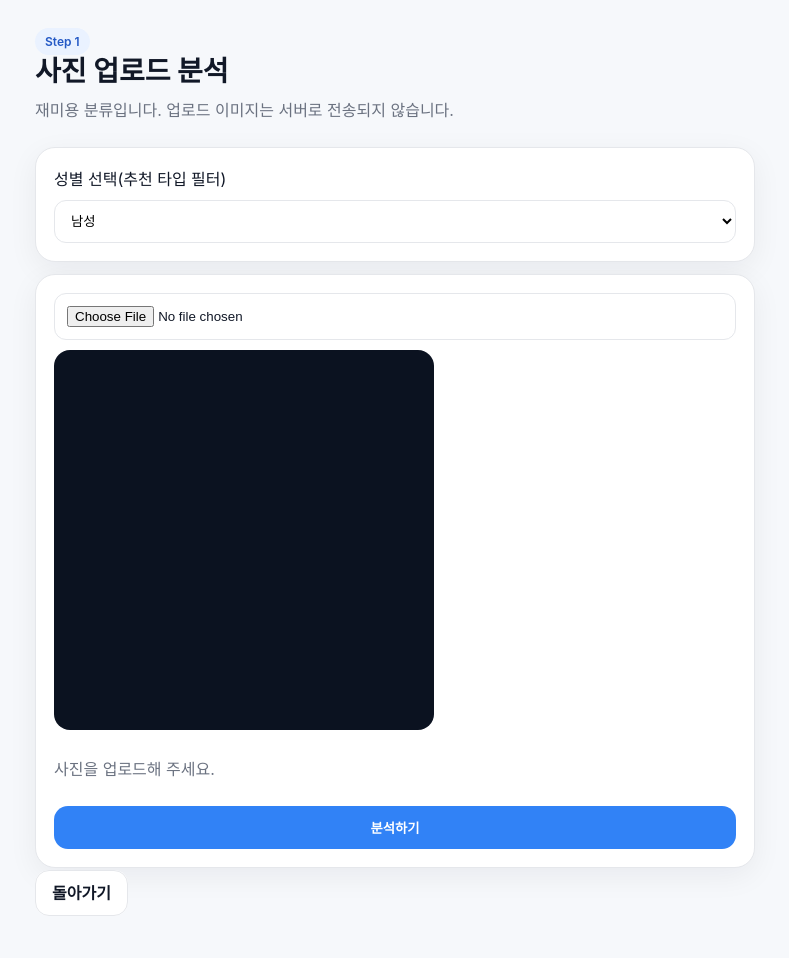
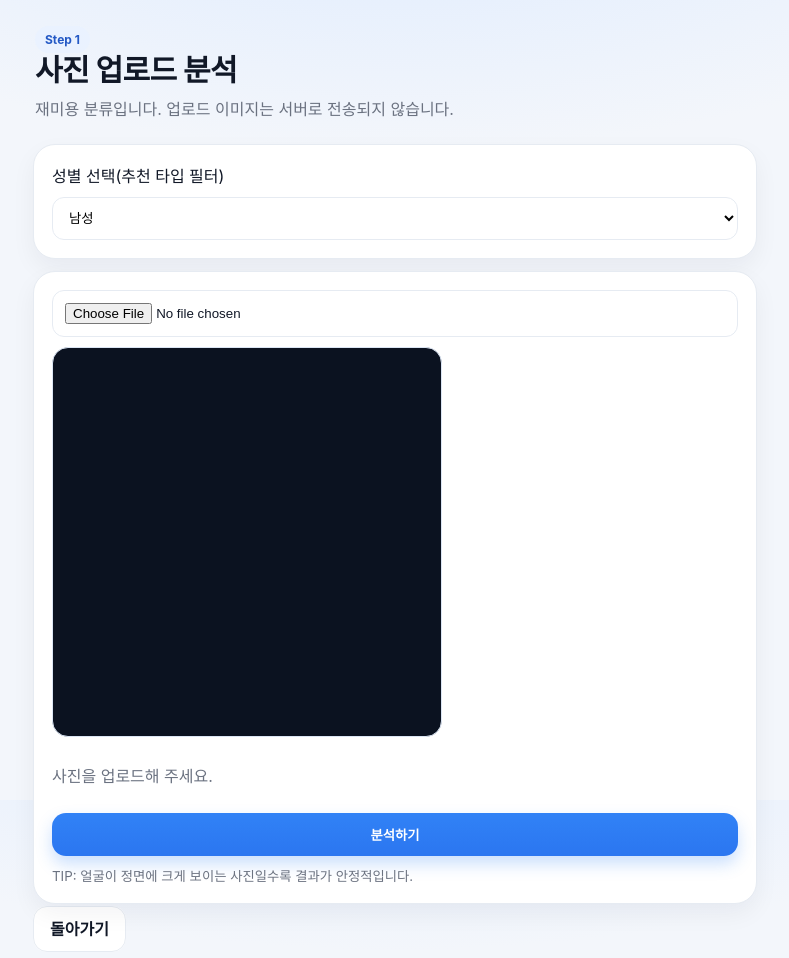
Before and after one commit to servantservant1230/openclaw-workspace, a website built with Vite: page nsolo-type/scan.html in a window 1280 px wide. Shown: the whole page, without its empty margins (245-1034 px from the left). Before the commit the page ends 924 px from the top, so only its background shows below. Built offline with nearby package versions, Linux system fonts and the light colour scheme.

Commit message:
Refine nsolo UI with faster perceived UX and polished Toss-like visuals

```diff
--- a/nsolo-type/scan.html
+++ b/nsolo-type/scan.html
@@ -19,6 +19,7 @@
     <canvas id='preview' width='320' height='320'></canvas>
     <p id='status' class='muted'>사진을 업로드해 주세요.</p>
     <button id='analyze'>분석하기</button>
+    <small class='muted'>TIP: 얼굴이 정면에 크게 보이는 사진일수록 결과가 안정적입니다.</small>
   </section>
 
   <a class='btn ghost' href='/'>돌아가기</a>
--- a/nsolo-type/src/scan.ts
+++ b/nsolo-type/src/scan.ts
@@ -72,6 +72,10 @@
     status.textContent = '먼저 사진을 업로드해 주세요.';
     return;
   }
+
+  btn.disabled = true;
+  status.textContent = '분석 중...';
+
   const g = gender.value as Gender;
   const w = 224, h = 224;
   const off = document.createElement('canvas');
@@ -81,7 +85,10 @@
   const data = off.getContext('2d')!.getImageData(0, 0, w, h);
   const features = extractFeatures(data);
   const top3 = scoreFromFeatures(features, g).map(r => ({ ...r, p: Math.round(r.p * 1000) / 10 }));
+
   sessionStorage.setItem('nsolo_result', JSON.stringify(top3));
   sessionStorage.setItem('nsolo_gender', g);
+
+  btn.disabled = false;
   window.location.href = '/result.html';
 };
--- a/nsolo-type/src/styles.css
+++ b/nsolo-type/src/styles.css
@@ -1,40 +1,52 @@
 :root{
-  --bg:#f6f8fb;
+  --bg:#f3f6fb;
   --card:#ffffff;
   --text:#111827;
   --muted:#6b7280;
-  --line:#e5e7eb;
+  --line:#e6ebf2;
   --brand:#3182f6;
+  --brand-2:#2b76f0;
   --brand-soft:#eaf2ff;
 }
 *{box-sizing:border-box}
+html,body{height:100%}
 body{
   margin:0;
-  background:var(--bg);
   color:var(--text);
   font-family:Inter,system-ui,-apple-system,Segoe UI,Roboto,sans-serif;
+  background:
+    radial-gradient(1200px 500px at 50% -150px, #dceaff 0%, #f3f6fb 60%),
+    var(--bg);
+  -webkit-font-smoothing:antialiased;
+  text-rendering:optimizeLegibility;
 }
-.container{max-width:760px;margin:0 auto;padding:20px}
-.hero{padding:8px 0 14px}
-.hero h1{font-size:28px;line-height:1.2;margin:0 0 8px}
+.container{max-width:760px;margin:0 auto;padding:18px}
+.hero{padding:8px 2px 12px}
+.hero h1{font-size:30px;line-height:1.18;margin:0 0 8px;letter-spacing:-0.02em}
 .hero p{margin:0;color:var(--muted)}
 .card{
   background:var(--card);
   border:1px solid var(--line);
-  border-radius:20px;
+  border-radius:22px;
   padding:18px;
   margin:12px 0;
-  box-shadow:0 8px 30px rgba(17,24,39,.06);
+  box-shadow:0 10px 24px rgba(15,23,42,.05);
+  content-visibility:auto;
 }
 .card h3{margin:0 0 6px}
 .muted,small{color:var(--muted)}
 button,.btn{
   appearance:none;border:0;cursor:pointer;
-  background:var(--brand);color:#fff;
-  border-radius:14px;padding:12px 16px;font-weight:600;
+  background:linear-gradient(180deg,var(--brand),var(--brand-2));
+  color:#fff;border-radius:14px;padding:12px 16px;font-weight:700;
+  transition:transform .12s ease, box-shadow .12s ease, opacity .12s ease;
+  box-shadow:0 8px 16px rgba(49,130,246,.25);
 }
-.btn.secondary{background:#e5edff;color:#275ec9}
-.btn.ghost{background:#fff;color:#111827;border:1px solid var(--line)}
+button:hover,.btn:hover{transform:translateY(-1px)}
+button:active,.btn:active{transform:translateY(0)}
+button[disabled]{opacity:.6;cursor:not-allowed;transform:none}
+.btn.secondary{background:#e5edff;color:#275ec9;box-shadow:none}
+.btn.ghost{background:#fff;color:#111827;border:1px solid var(--line);box-shadow:none}
 .row{display:flex;gap:10px;flex-wrap:wrap;align-items:center}
 .stack{display:grid;gap:10px}
 a{color:#2563eb;text-decoration:none}
@@ -43,10 +55,14 @@
 input[type='file'],select{
   width:100%;padding:12px;border-radius:12px;border:1px solid var(--line);background:#fff
 }
-canvas,video{width:100%;max-width:380px;border-radius:16px;background:#0b1220;display:block}
+canvas,video{
+  width:100%;max-width:390px;border-radius:16px;background:#0b1220;display:block;
+  border:1px solid #dbe5f3;
+}
 .bar{height:10px;background:#eef2f7;border-radius:999px;overflow:hidden;margin-top:8px}
-.bar>i{display:block;height:100%;background:linear-gradient(90deg,#4f9dff,#2b76f0)}
-.badge{display:inline-block;padding:6px 10px;border-radius:999px;background:var(--brand-soft);color:#2459c5;font-size:12px;font-weight:600}
+.bar>i{display:block;height:100%;background:linear-gradient(90deg,#60a5fa,#2b76f0)}
+.badge{display:inline-block;padding:6px 10px;border-radius:999px;background:var(--brand-soft);color:#2459c5;font-size:12px;font-weight:700}
 .ad-slot{min-height:90px;background:#f8fafc;border:1px dashed #b9c3d4;border-radius:14px;padding:12px;color:#64748b}
 .footer-note{font-size:12px;color:#94a3b8;margin-top:8px}
 .result-top{font-size:34px;font-weight:800;line-height:1.1;margin:4px 0 6px}
+.kicker{font-size:13px;color:#3b82f6;font-weight:700}
```
